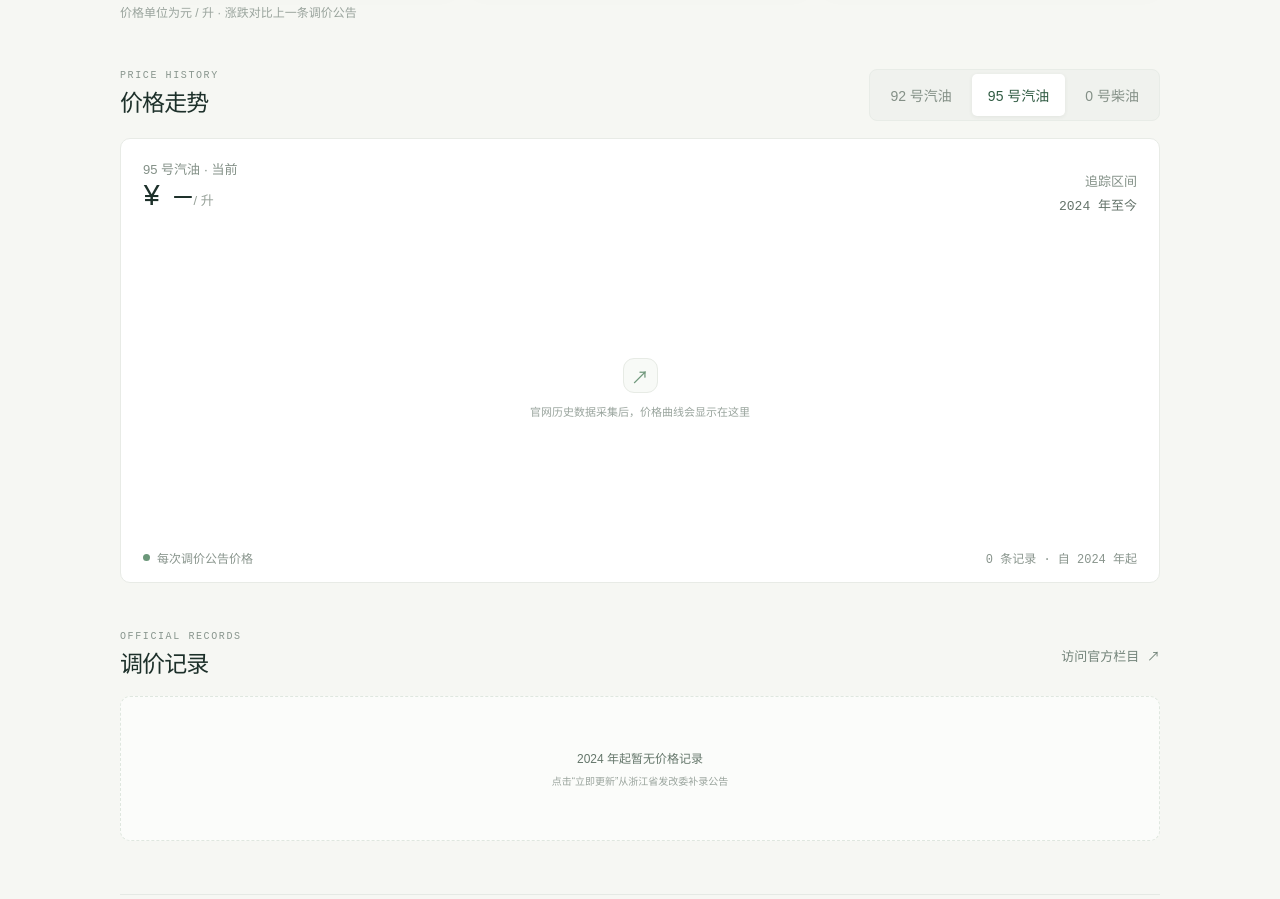
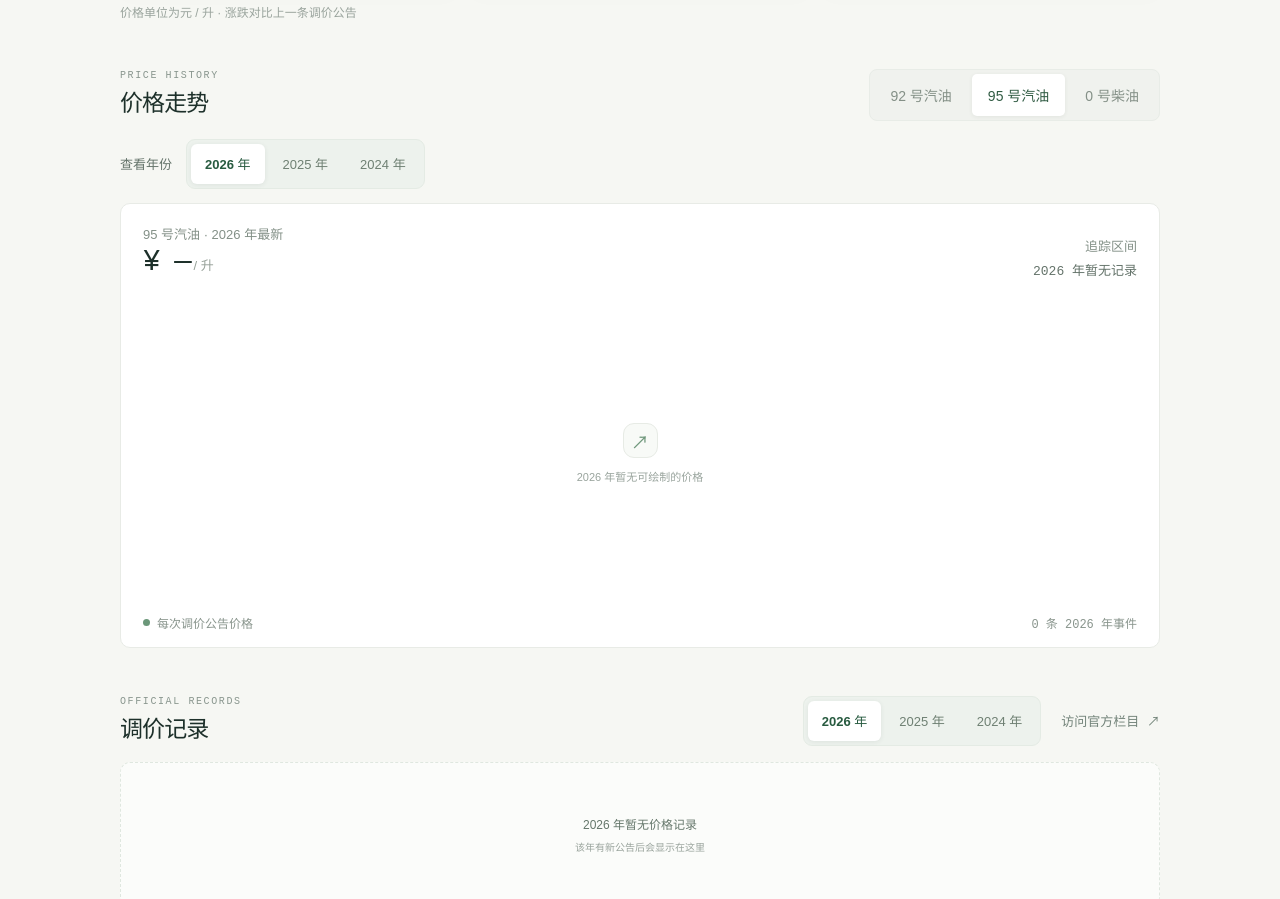
Before and after one commit to Jim-0621/fresh-scope, a website built with Vite: page index.html in a window 1280 px wide. Shown: the part 678-1577 px from the top of the page. Built offline with nearby package versions, Linux system fonts and the light colour scheme; files whose address does not match are found by name.

Commit message:
feat: switch fuel history by year and add favicon

```diff
--- a/index.html
+++ b/index.html
@@ -3,6 +3,7 @@
   <head>
     <meta charset="UTF-8" />
     <meta name="viewport" content="width=device-width, initial-scale=1.0" />
+    <link rel="icon" type="image/svg+xml" href="/favicon.svg" />
     <meta name="theme-color" content="#f6f7f3" />
     <meta name="description" content="知新 FreshScope，追踪浙江省成品油价格与历史变化。" />
     <title>知新 FreshScope · 浙江油价</title>
--- a/src/main.ts
+++ b/src/main.ts
@@ -24,6 +24,8 @@ const chartLayout = () => {
 };
 const firstYear = Number(new Intl.DateTimeFormat("en-US", { timeZone: "Asia/Shanghai", year: "numeric" }).format(new Date())) - 2;
 const firstDate = `${firstYear}-01-01`;
+const availableYears = [String(firstYear + 2), String(firstYear + 1), String(firstYear)];
+let selectedYear = availableYears[0];
 let selectedFuel: "price_92" | "price_95" | "price_0" = "price_95";
 let fuelData: FuelData = { events: [], lastSuccessAt: null, latestRun: null };
 let isUpdating = false;
@@ -51,9 +53,9 @@ function changeFor(field: "price_92" | "price_95" | "price_0") {
 }
 
 function renderTrend() {
-  const events = [...fuelData.events].filter((event) => event.announced_on >= firstDate && event[selectedFuel] != null).reverse();
+  const events = [...fuelData.events].filter((event) => event.announced_on.startsWith(selectedYear) && event[selectedFuel] != null).reverse();
   const { width, height, pad } = chartLayout();
-  if (events.length === 0) return `<div class="chart-empty"><span class="chart-empty-icon">↗</span><p>官网历史数据采集后，价格曲线会显示在这里</p></div>`;
+  if (events.length === 0) return `<div class="chart-empty"><span class="chart-empty-icon">↗</span><p>${selectedYear} 年暂无可绘制的价格</p></div>`;
   const values = events.map((event) => Number(event[selectedFuel]));
   const min = Math.floor((Math.min(...values) - 0.1) * 2) / 2;
   const max = Math.ceil((Math.max(...values) + 0.1) * 2) / 2;
@@ -75,7 +77,7 @@ function renderTrend() {
   const dates = labelIndices.map((index, labelIndex) => `<text x="${points[index].x}" y="${height - 10}" text-anchor="${labelIndex === 0 ? "start" : labelIndex === labelCount - 1 ? "end" : "middle"}" class="axis-label">${formatShortDate(events[index].announced_on)}</text>`).join("");
   const markers = points.map((point, index) => `<circle cx="${point.x}" cy="${point.y}" r="${index === points.length - 1 ? 5 : 3.5}" class="chart-point ${index === points.length - 1 ? "chart-point-latest" : ""}"><title>${point.event.announced_on} · ¥${formatPrice(point.event[selectedFuel])}</title></circle>`).join("");
   const latest = points[points.length - 1];
-  return `<svg class="chart-svg" viewBox="0 0 ${width} ${height}" role="img" aria-label="${fuelNames[selectedFuel]}历史价格趋势" preserveAspectRatio="none"><defs><linearGradient id="chart-fill" x1="0" y1="0" x2="0" y2="1"><stop offset="0%" stop-color="#6f9a7b" stop-opacity=".25"/><stop offset="100%" stop-color="#6f9a7b" stop-opacity=".015"/></linearGradient></defs>${grid}<path d="${areaPath}" class="chart-area"/><line x1="${pad.left}" y1="${latest.y}" x2="${plotRight}" y2="${latest.y}" class="chart-latest-line"/><path d="${linePath}" class="chart-line"/>${markers}<text x="${width - 5}" y="${latest.y + 4}" text-anchor="end" class="chart-latest-label">¥ ${formatPrice(latest.event[selectedFuel])}</text>${dates}</svg>`;
+  return `<svg class="chart-svg" viewBox="0 0 ${width} ${height}" role="img" aria-label="${selectedYear} 年${fuelNames[selectedFuel]}价格趋势" preserveAspectRatio="none"><defs><linearGradient id="chart-fill" x1="0" y1="0" x2="0" y2="1"><stop offset="0%" stop-color="#6f9a7b" stop-opacity=".25"/><stop offset="100%" stop-color="#6f9a7b" stop-opacity=".015"/></linearGradient></defs>${grid}<path d="${areaPath}" class="chart-area"/><line x1="${pad.left}" y1="${latest.y}" x2="${plotRight}" y2="${latest.y}" class="chart-latest-line"/><path d="${linePath}" class="chart-line"/>${markers}<text x="${width - 5}" y="${latest.y + 4}" text-anchor="end" class="chart-latest-label">¥ ${formatPrice(latest.event[selectedFuel])}</text>${dates}</svg>`;
 }
 
 function bindChartInteractions() {
@@ -84,7 +86,7 @@ function bindChartInteractions() {
   if (!svg || !chartWrap) return;
   const layout = chartLayout();
 
-  const events = [...fuelData.events].filter((event) => event[selectedFuel] != null).reverse();
+  const events = [...fuelData.events].filter((event) => event.announced_on.startsWith(selectedYear) && event[selectedFuel] != null).reverse();
   const points = [...svg.querySelectorAll<SVGCircleElement>(".chart-point")];
   const tooltip = document.createElement("div");
   const dateLabel = document.createElement("span");
@@ -192,7 +194,7 @@ function render() {
     yearEvents.push(event);
     eventsByYear.set(year, yearEvents);
   });
-  const history = [...eventsByYear.entries()].sort(([left], [right]) => right.localeCompare(left)).map(([year, events]) => {
+  const history = [...eventsByYear.entries()].filter(([year]) => year === selectedYear).map(([year, events]) => {
     const rows = events.map((event) => {
       const index = fuelData.events.indexOf(event);
       const previous = fuelData.events.slice(index + 1).find((item) => !item.is_no_change);
@@ -205,7 +207,9 @@ function render() {
     }).join("");
     return `<section class="history-year"><div class="history-year-heading"><h3>${escapeHtml(year)} 年</h3><span>${events.length} 条调价记录</span></div><div class="history-card"><div class="table-scroll"><table><thead><tr><th>公告日期 / 生效时间</th><th>事件</th><th>92 号汽油</th><th>95 号汽油</th><th>0 号柴油</th><th>来源</th></tr></thead><tbody>${rows}</tbody></table></div><div class="table-foot"><span><i class="record-dot"></i> 每条价格均可追溯至官方公告</span><span>${year} 年 · 按公告日期倒序</span></div></div></section>`;
   }).join("");
-  const yearEvents = recordEvents;
+  const yearEvents = eventsByYear.get(selectedYear) ?? [];
+  const yearPrice = yearEvents.find((event) => event[selectedFuel] != null)?.[selectedFuel] ?? null;
+  const yearTabs = (label: string) => `<div class="year-tabs" role="tablist" aria-label="${label}">${availableYears.map((year) => `<button type="button" role="tab" aria-selected="${selectedYear === year}" class="year-tab ${selectedYear === year ? "selected" : ""}" data-year="${year}">${year} 年</button>`).join("")}</div>`;
   const lastUpdate = formatDate(fuelData.lastSuccessAt);
   const stateText = isUpdating ? "正在检查官方公告" : fuelData.lastSuccessAt ? `最近检查于 ${lastUpdate}` : "等待首次采集";
 
@@ -217,8 +221,8 @@ function render() {
         ${fuelData.latestRun?.status === "failed" ? `<div class="sync-warning"><span>ⓘ</span> 上次检查没有完成，页面仍保留此前有效价格。${fuelData.latestRun.error_summary ? ` <span>${escapeHtml(fuelData.latestRun.error_summary)}</span>` : ""}</div>` : ""}
         ${notice ? `<div class="notice ${notice.startsWith("更新成功") ? "success" : "error"}" role="status">${escapeHtml(notice)}</div>` : ""}
         <section class="price-section"><div class="section-heading"><div><span class="section-kicker">CURRENT SNAPSHOT</span><h2>当前零售限价</h2></div><div class="snapshot-note"><span class="note-dot"></span> ${latestEvent ? `${latestEvent.announced_on} 调价公告` : "等待官方数据"}</div></div><div class="price-grid">${latestValues.map((item, index) => `<article class="price-card card-${index}"><div class="card-top"><span class="fuel-code">${item.code}</span><span class="fuel-label">${item.label}</span><span class="card-more">↗</span></div><div class="price-main"><span class="currency">¥</span><span class="price-number">${formatPrice(newestPrice(item.field))}</span></div><div class="card-foot"><span>${item.unit}</span><span class="change-pill ${item.change == null ? "neutral" : item.change > 0 ? "up" : item.change < 0 ? "down" : "neutral"}">${item.change == null ? "历史待补录" : item.change > 0 ? `↑ ${item.change.toFixed(2)}` : item.change < 0 ? `↓ ${Math.abs(item.change).toFixed(2)}` : "— 0.00"}</span></div><div class="card-accent"></div></article>`).join("")}</div><p class="price-footnote">价格单位为元 / 升 · 涨跌对比上一条调价公告</p></section>
-        <section class="trend-section"><div class="section-heading trend-heading"><div><span class="section-kicker">PRICE HISTORY</span><h2>价格走势</h2></div><div class="fuel-tabs" role="tablist" aria-label="选择油品">${Object.entries(fuelNames).map(([key, label]) => `<button role="tab" aria-selected="${selectedFuel === key}" class="fuel-tab ${selectedFuel === key ? "selected" : ""}" data-fuel="${key}">${label}</button>`).join("")}</div></div><div class="trend-card"><div class="trend-meta"><div><span class="trend-current-label">${fuelNames[selectedFuel]} · 当前</span><div class="trend-current-price">¥ ${formatPrice(newestPrice(selectedFuel))}<span> / 升</span></div></div><div class="trend-period"><span class="period-label">追踪区间</span><span>${yearEvents.length ? `${formatShortDate(yearEvents[yearEvents.length - 1].announced_on)} — ${formatShortDate(yearEvents[0].announced_on)}` : `${firstYear} 年至今`}</span></div></div><div class="chart-wrap">${renderTrend()}</div><div class="chart-legend"><span><i></i> 每次调价公告价格</span><span class="chart-range">${yearEvents.length} 条记录 · 自 ${firstYear} 年起</span></div></div></section>
-        <section class="history-section" id="history"><div class="section-heading history-heading"><div><span class="section-kicker">OFFICIAL RECORDS</span><h2>调价记录</h2></div><a class="all-records" href="https://fzggw.zj.gov.cn/col/col1632199/cpyjg/index.html" target="_blank" rel="noreferrer">访问官方栏目 <span>↗</span></a></div><div class="history-years">${history || `<div class="history-empty"><span>${firstYear} 年起暂无价格记录</span><small>点击“立即更新”从浙江省发改委补录公告</small></div>`}</div></section>
+        <section class="trend-section"><div class="section-heading trend-heading"><div><span class="section-kicker">PRICE HISTORY</span><h2>价格走势</h2></div><div class="fuel-tabs" role="tablist" aria-label="选择油品">${Object.entries(fuelNames).map(([key, label]) => `<button role="tab" aria-selected="${selectedFuel === key}" class="fuel-tab ${selectedFuel === key ? "selected" : ""}" data-fuel="${key}">${label}</button>`).join("")}</div></div><div class="year-bar"><span>查看年份</span>${yearTabs("选择走势图年份")}</div><div class="trend-card"><div class="trend-meta"><div><span class="trend-current-label">${fuelNames[selectedFuel]} · ${selectedYear} 年最新</span><div class="trend-current-price">¥ ${formatPrice(yearPrice)}<span> / 升</span></div></div><div class="trend-period"><span class="period-label">追踪区间</span><span>${yearEvents.length ? `${formatShortDate(yearEvents[yearEvents.length - 1].announced_on)} — ${formatShortDate(yearEvents[0].announced_on)}` : `${selectedYear} 年暂无记录`}</span></div></div><div class="chart-wrap">${renderTrend()}</div><div class="chart-legend"><span><i></i> 每次调价公告价格</span><span class="chart-range">${yearEvents.length} 条 ${selectedYear} 年事件</span></div></div></section>
+        <section class="history-section" id="history"><div class="section-heading history-heading"><div><span class="section-kicker">OFFICIAL RECORDS</span><h2>调价记录</h2></div><div class="history-controls">${yearTabs("选择调价记录年份")}<a class="all-records" href="https://fzggw.zj.gov.cn/col/col1632199/cpyjg/index.html" target="_blank" rel="noreferrer">访问官方栏目 <span>↗</span></a></div></div><div class="history-years">${history || `<div class="history-empty"><span>${selectedYear} 年暂无价格记录</span><small>该年有新公告后会显示在这里</small></div>`}</div></section>
       </main>
       <footer><span class="footer-brand">知新 <span>FreshScope</span></span><span>把值得关注的信息，收进一页。</span><a href="https://fzggw.zj.gov.cn/col/col1632199/cpyjg/index.html" target="_blank" rel="noreferrer">数据来自浙江省发展和改革委员会 <span>↗</span></a></footer>
     </div>
@@ -228,6 +232,10 @@ function render() {
   root.querySelector<HTMLButtonElement>("#update-button")?.addEventListener("click", beginUpdate);
   root.querySelectorAll<HTMLButtonElement>(".fuel-tab").forEach((button) => button.addEventListener("click", () => {
     selectedFuel = button.dataset.fuel as typeof selectedFuel;
+    render();
+  }));
+  root.querySelectorAll<HTMLButtonElement>(".year-tab").forEach((button) => button.addEventListener("click", () => {
+    selectedYear = button.dataset.year ?? selectedYear;
     render();
   }));
   root.querySelector<HTMLFormElement>("#token-form")?.addEventListener("submit", async (event) => {
--- a/src/style.css
+++ b/src/style.css
@@ -134,6 +134,14 @@ h2 { font-size: 23px; }
 .change-pill { padding: 6px 9px; font-size: 12px; }
 .price-footnote { font-size: 12px; }
 .fuel-tab { min-height: 42px; padding: 10px 16px; font-size: 14px; }
+.year-bar { display: flex; align-items: center; gap: 14px; margin-top: 18px; color: #64736a; font-size: 13px; }
+.year-tabs { display: inline-flex; gap: 4px; padding: 4px; border: 1px solid #e4ebe4; border-radius: 9px; background: #edf2ed; }
+.year-tab { appearance: none; min-height: 40px; padding: 0 14px; border: 0; border-radius: 6px; background: transparent; color: #6f8073; font-size: 13px; cursor: pointer; }
+.year-tab:hover { color: #315c44; }
+.year-tab.selected { color: #285b40; background: #fff; box-shadow: 0 1px 5px #24392d14; font-weight: 600; }
+.year-tab:focus-visible { outline: 3px solid #a8cbb2; outline-offset: 2px; }
+.year-bar + .trend-card { margin-top: 14px; }
+.history-controls { display: flex; align-items: center; gap: 20px; }
 .trend-current-label,.period-label,.trend-period { font-size: 13px; }
 .trend-current-price { font-size: 29px; }
 .trend-current-price span { font-size: 13px; }
@@ -167,6 +175,8 @@ footer { font-size: 12px; }
   .fuel-label { font-size: 14px; }
   .price-number { font-size: 34px; }
   .fuel-tab { padding: 9px 10px; font-size: 12px; }
+  .history-heading { flex-wrap: wrap; }
+  .history-controls { width: 100%; justify-content: space-between; gap: 10px; }
   .history-year-heading h3 { font-size: 19px; }
   .table-foot { flex-wrap: wrap; gap: 5px 14px; }
 }
@@ -188,4 +198,6 @@ footer { font-size: 12px; }
   .trend-current-price { font-size: 25px; }
   .trend-period { font-size: 11px; }
   .chart-legend { flex-wrap: wrap; gap: 4px 10px; }
+  .year-bar { justify-content: space-between; gap: 8px; }
+  .year-tab { min-height: 38px; padding: 0 10px; font-size: 12px; }
 }
```
Also changed, not shown: public/favicon.svg (added).
